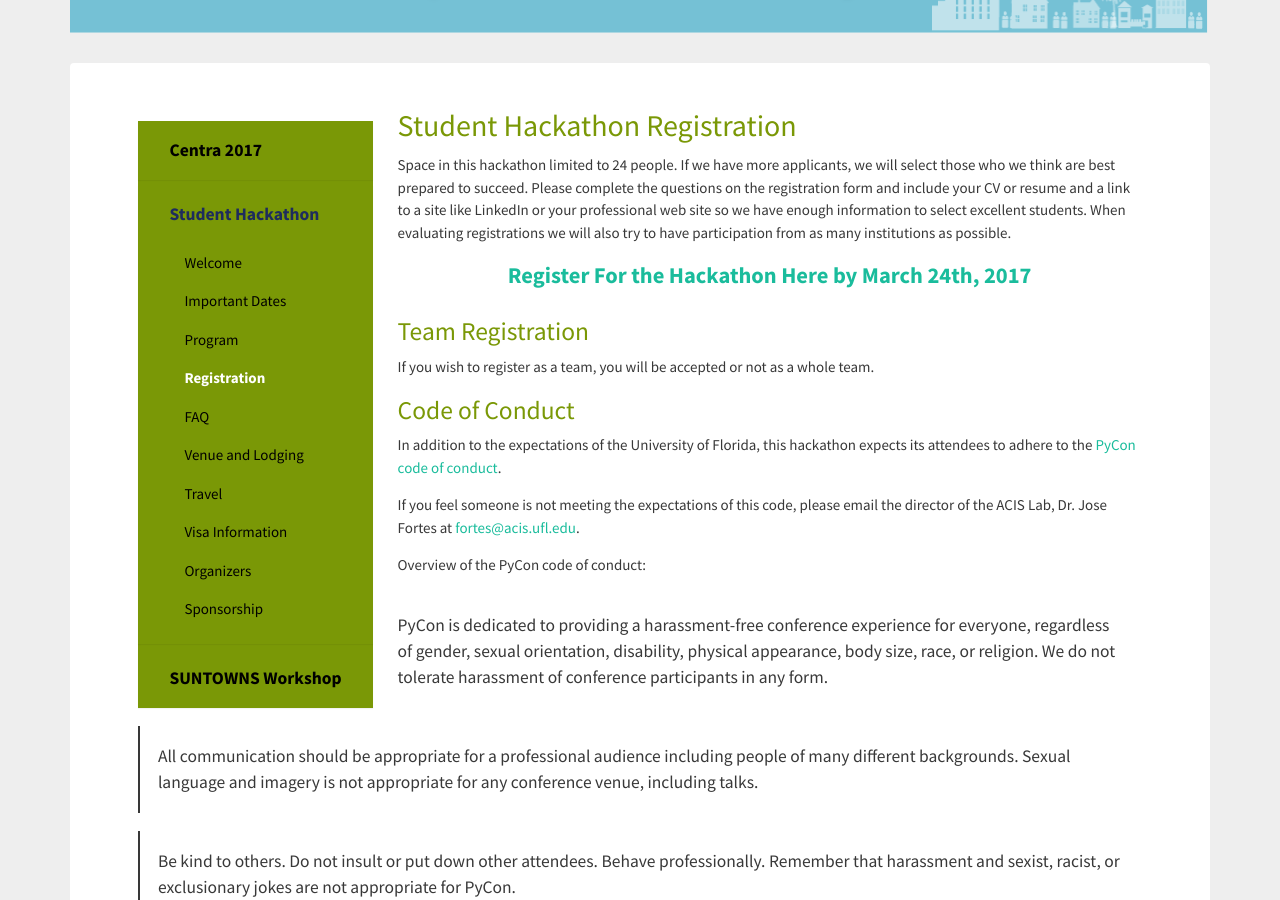
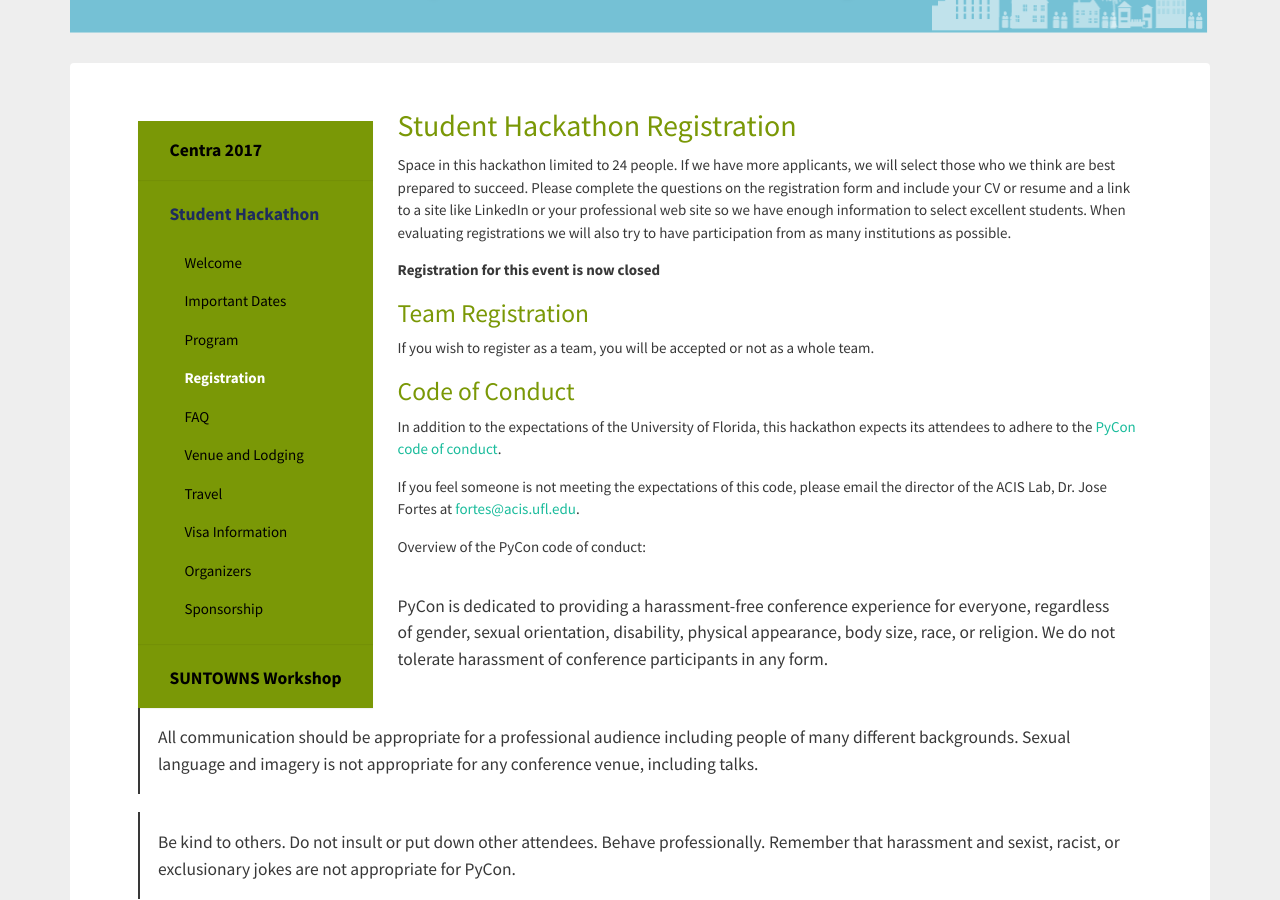
Before and after one commit to hmchou56/centra8, a Jekyll site: the page built from hackathon2017/registration.md, in a window 1280 px wide and 900 px high, scrolled down 337 px. Built offline with Jekyll 4.4.1, drawn with Linux system fonts in a browser that asks for light colours; nearby versions of some CDN libraries.

Commit message:
Update registration.md

```diff
--- a/hackathon2017/registration.md
+++ b/hackathon2017/registration.md
@@ -16,9 +16,13 @@ and a link to a site like LinkedIn or your professional web site so we have
 enough information to select excellent students. When evaluating registrations
 we will also try to have participation from as many institutions as possible.
 
+<!--
 <p style="text-align: center; font-size: 1.5em;">
 <a href="https://acislab.wufoo.com/forms/rkg5ct30h8e452/" alt="registration"><strong>Register For the Hackathon Here by March 24th, 2017</strong></a>
 </p>
+-->
+
+**Registration for this event is now closed**
 
 ## Team Registration
 
```
